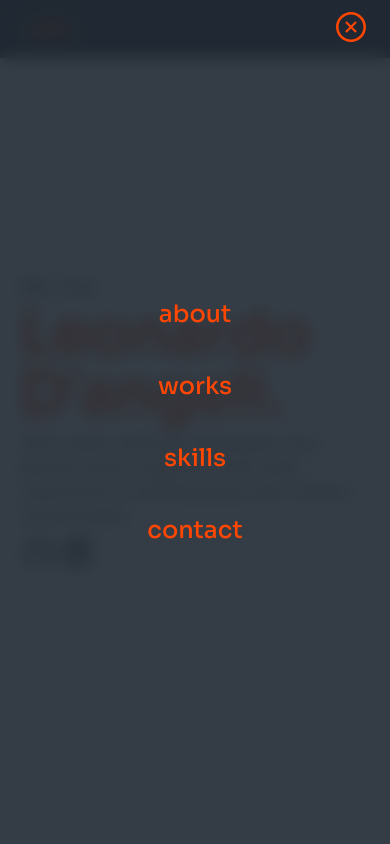
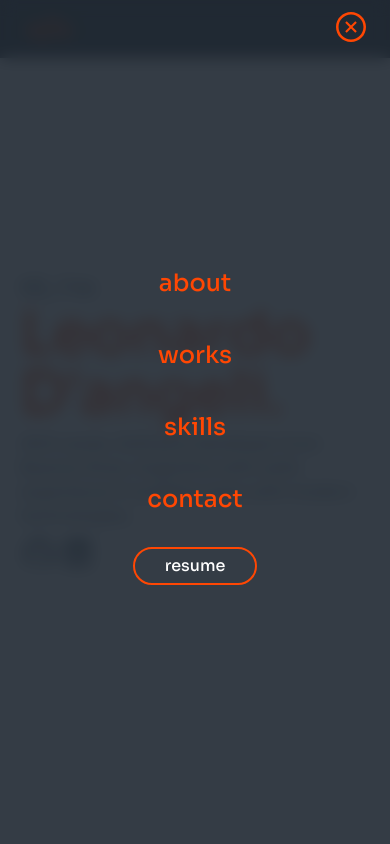
Before and after one commit to LeoD-E1/personal-web, a React (Vite) app: page / in a window 390 px wide. Both pictures are taken after a click on the button 350 px from the left and 29 px from the top of the page. Shown: the top 844 px of the page. Built offline with nearby package versions, Linux system fonts and the light colour scheme.

Commit message:
[update] added button of resume to menu

```diff
--- a/src/components/layout/header/Menu.tsx
+++ b/src/components/layout/header/Menu.tsx
@@ -3,6 +3,8 @@ import { CloseCircleOutlined } from '@ant-design/icons';
 
 const Menu = (props: any) => {
 	const { setOpen, navigation } = props;
+	const resumeUrl =
+		'https://drive.google.com/file/d/1I-Mqnq02SG0mQpaNJrWwiemK3ojtpXVd/view?usp=sharing';
 	return (
 		<>
 			<motion.div
@@ -29,6 +31,11 @@ const Menu = (props: any) => {
 								</a>
 							</div>
 						))}
+						<div className='w-full flex justify-center'>
+							<a href={resumeUrl} className='btn-common' target='_blank'>
+								resume
+							</a>
+						</div>
 					</div>
 				</div>
 			</motion.div>
```
